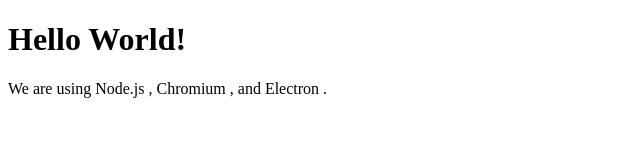
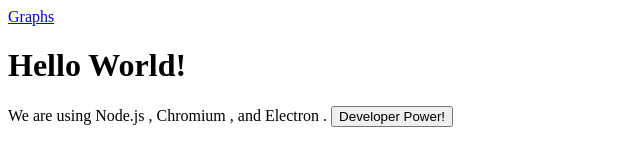
Before and after one commit to ShahriarAhnaf/Seer, an Electron app: page html/index.html in a window 800 px wide. Shown: the whole page, without its empty margins (0-640 px from the left). Drawn offline with Linux system fonts and the light colour scheme.

Commit message:
this doesnt work but we shall fix it when it goes online

```diff
--- a/html/index.html
+++ b/html/index.html
@@ -10,11 +10,19 @@
     <title>Hello World!</title>
   </head>
   <body>
+    <nav id="navigation">
+      <div>
+        <a href="graphs.html">Graphs</a>
+      </div>
+    </nav>
+
     <h1>Hello World!</h1>
     We are using Node.js <span id="node-version"></span>,
     Chromium <span id="chrome-version"></span>,
     and Electron <span id="electron-version"></span>.
 
+    <button id="btn" class="devBtn">Developer Power!</button>
+
     <!-- You can also require other files to run in this process -->
     <script src="../js/logic.js"></script>
   </body>
--- a/main.js
+++ b/main.js
@@ -19,6 +19,7 @@
   mainWindow.loadFile('html/index.html')
 
   // Open the DevTools.
+
   mainWindow.webContents.openDevTools()
 }
 
```
Also changed, not shown: html/graphs.html (line endings or trailing spaces).
